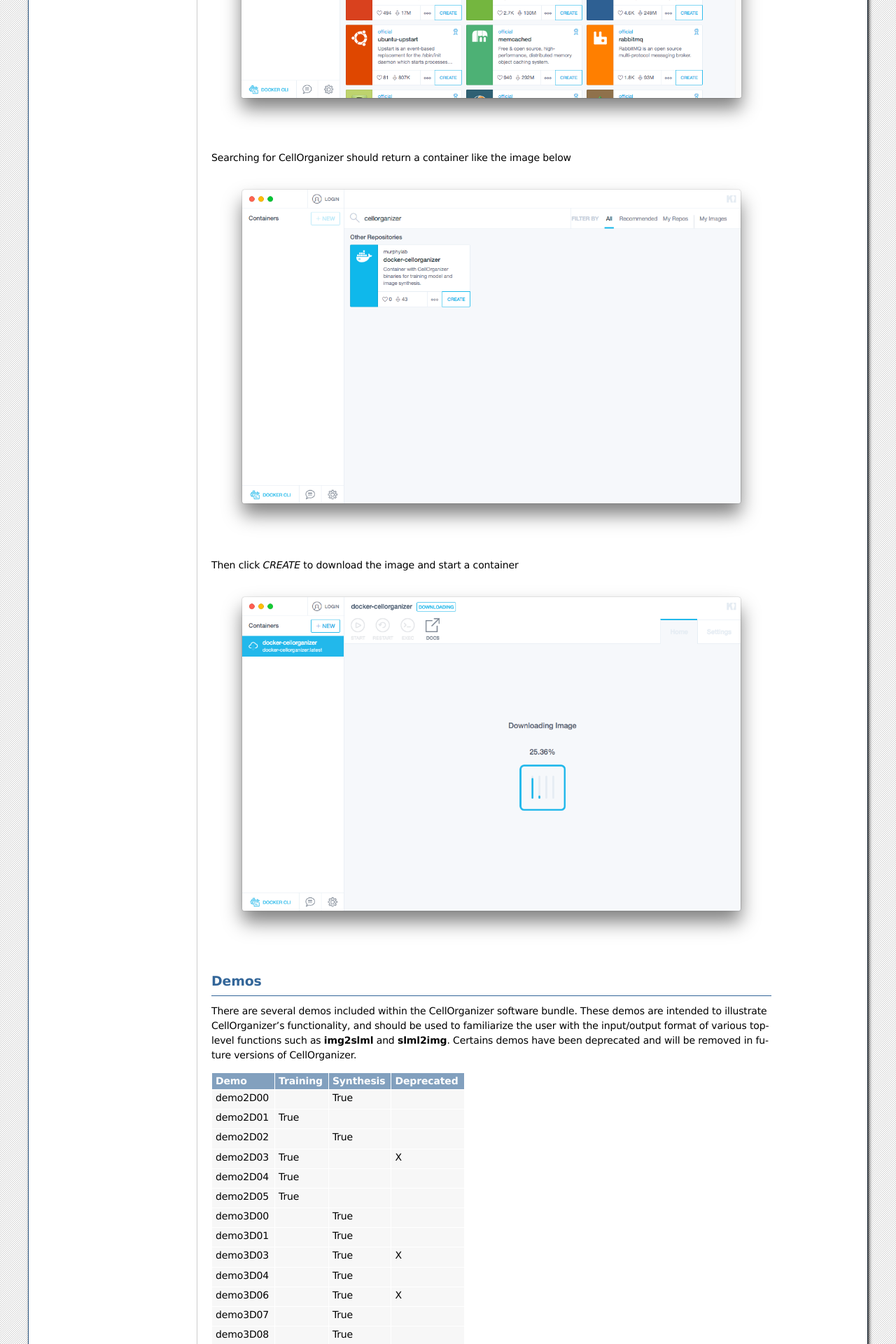
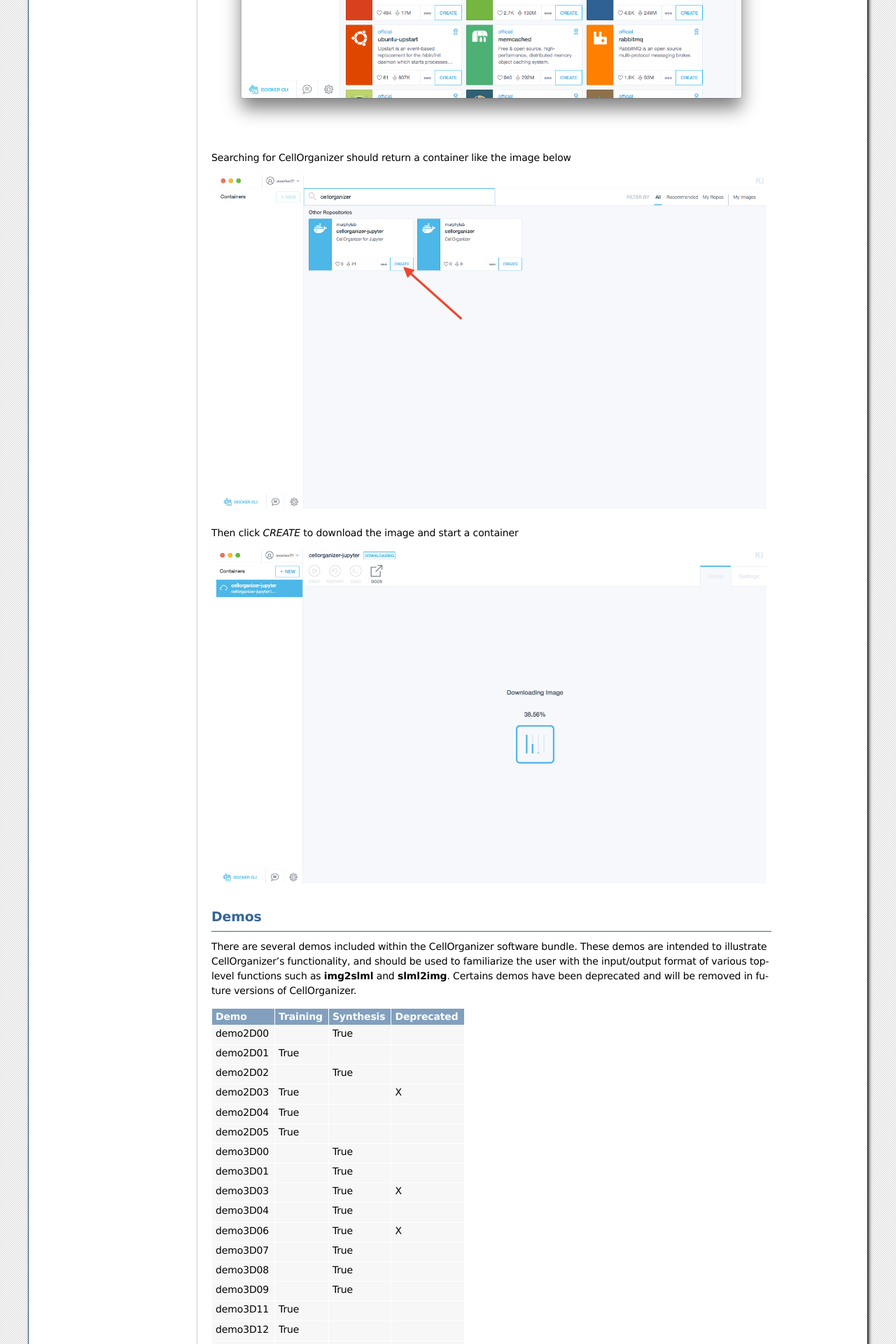
Before and after one commit to murphygroup/cellorganizer-documentation_old, a Sphinx documentation site: the page built from source/chapters/docker/index.rst, in a window 1280 px wide. Shown: the part 1637-3557 px from the top of the page at 70% size. Built offline with Sphinx 7.4.7, drawn with Linux system fonts in a browser that asks for light colours.

Commit message:
Update index.rst

```diff
--- a/source/chapters/docker/index.rst
+++ b/source/chapters/docker/index.rst
@@ -67,13 +67,13 @@ Start Kitematic. It should open a window similar to the screenshot below
 
 Searching for CellOrganizer should return a container like the image below
 
-.. figure:: ../../images/docker-cellorganizer.png
+.. figure:: image_find.png
    :align: center
 
 
 Then click *CREATE* to download the image and start a container
 
-.. figure:: ../../images/docker-cellorganizer-downloading-image.png
+.. figure:: Image_Downloading.png
    :align: center
 
 
```
